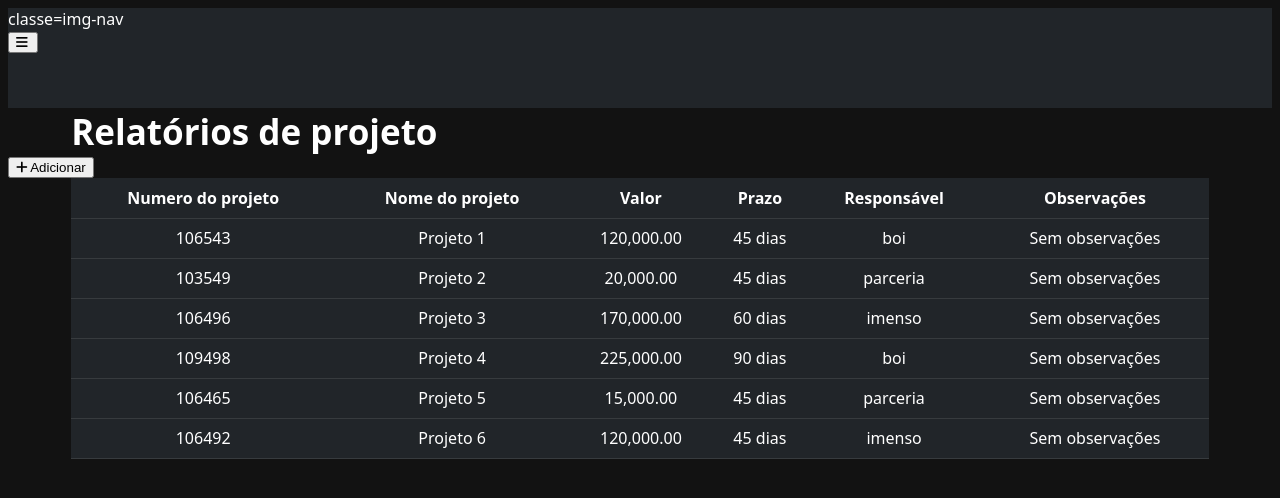
After one commit to PedroOliveira012/SAF, a Django app: page /reports/ in a window 1280 px wide. The commit adds this page. Shown: the top 498 px of the page. Run offline with Django 4.2, Linux system fonts and the light colour scheme.

Commit message:
Atualizações
- Criação dos estilos dos componentes globais
- Inicio do uso do arquivo base.html com inclusao de componentes
- Criação da url para a pagina da lista de relatórios sobre os funcionários

```diff
--- a/base_static/global/css/global-style.css
+++ b/base_static/global/css/global-style.css
@@ -0,0 +1,43 @@
+nav{
+    /* border: 2px solid #fb6a3d; */
+    background: #212529;
+    width: 100%;
+    height: 100px;
+}
+
+body{
+    background: #121212;
+    color: #ffffff;
+    font-family: "system-ui","-apple-system","Segoe UI","Roboto","Helvetica Neue","Noto Sans","Liberation Sans","Arial","sans-serif","Apple Color Emoji","Segoe UI Emoji","Segoe UI Symbol","Noto Color Emoji";
+}
+
+i{
+    margin-right: 2.5px;
+}
+
+table{
+    background: #212529;
+    /* border: 2px solid #00acc0; */
+    width: 90%;
+    margin: 0px auto;
+    border-collapse: collapse;
+}
+
+th, td{
+    /* border: 1px solid red; */
+    text-align: center;
+}
+
+tr{
+    border-bottom: 1px solid #373b3e;
+    height: 40px;
+}
+
+tr:hover{
+    background: #323539;
+}
+
+.page-name{
+    margin: auto  0px auto 5%;
+    font-size: 35px;
+}
--- a/base_templates/global/base.html
+++ b/base_templates/global/base.html
@@ -0,0 +1,10 @@
+<!DOCTYPE html>
+<html lang="en">
+<head>
+    {% include 'dashboard/partials/head.html' %}
+</head>
+<body>
+    {% include 'dashboard/partials/navbar.html' %}
+    {% block 'body-content' %}{% endblock 'body-content' %}
+</body>
+</html>
--- /dev/null
+++ b/dashboard/templates/dashboard/pages/reports.html
@@ -0,0 +1,69 @@
+{% extends 'global/base.html' %}
+{% block 'body-content' %}
+    <div class="title-and-button">
+        <h1 class="page-name">Relatórios de projeto</h1>
+        <button type="button" class="add-report"><i class="fa-solid fa-plus"></i>Adicionar</button>
+    </div>
+    <div class="reports-table">
+        <table>
+            <thead>
+                <th>Numero do projeto</th>
+                <th>Nome do projeto</th>
+                <th>Valor</th>
+                <th>Prazo</th>
+                <th>Responsável</th>
+                <th>Observações</th>
+            </thead>
+            <tbody>
+                <tr>
+                    <td>106543</td>
+                    <td>Projeto 1</td>
+                    <td>120,000.00</td>
+                    <td>45 dias</td>
+                    <td>boi</td>
+                    <td>Sem observações</td>
+                </tr>
+                <tr>
+                    <td>103549</td>
+                    <td>Projeto 2</td>
+                    <td>20,000.00</td>
+                    <td>45 dias</td>
+                    <td>parceria</td>
+                    <td>Sem observações</td>
+                </tr>
+                <tr>
+                    <td>106496</td>
+                    <td>Projeto 3</td>
+                    <td>170,000.00</td>
+                    <td>60 dias</td>
+                    <td>imenso</td>
+                    <td>Sem observações</td>
+                </tr>
+                <tr>
+                    <td>109498</td>
+                    <td>Projeto 4</td>
+                    <td>225,000.00</td>
+                    <td>90 dias</td>
+                    <td>boi</td>
+                    <td>Sem observações</td>
+                </tr>
+                <tr>
+                    <td>106465</td>
+                    <td>Projeto 5</td>
+                    <td>15,000.00</td>
+                    <td>45 dias</td>
+                    <td>parceria</td>
+                    <td>Sem observações</td>
+                </tr>
+                <tr>
+                    <td>106492</td>
+                    <td>Projeto 6</td>
+                    <td>120,000.00</td>
+                    <td>45 dias</td>
+                    <td>imenso</td>
+                    <td>Sem observações</td>
+                </tr>
+            </tbody>
+        </table>
+    </div>
+{% endblock 'body-content' %}
--- a/dashboard/templates/dashboard/partials/head.html
+++ b/dashboard/templates/dashboard/partials/head.html
@@ -1,7 +1,6 @@
 {% load static %}
 <meta charset="UTF-8">
 <meta name="viewport" content="width=device-width, initial-scale=1.0">
-
 <link rel="stylesheet" href="https://cdnjs.cloudflare.com/ajax/libs/font-awesome/6.4.0/css/fontawesome.min.css"
     integrity="sha512-SgaqKKxJDQ/tAUAAXzvxZz33rmn7leYDYfBP+YoMRSENhf3zJyx3SBASt/OfeQwBHA1nxMis7mM3EV/oYT6Fdw=="
     crossorigin="anonymous" referrerpolicy="no-referrer" />
--- /dev/null
+++ b/dashboard/templates/dashboard/partials/navbar.html
@@ -0,0 +1,9 @@
+<nav>
+    <div class="navbar">
+        <div class="img-navbar">
+            classe=img-nav
+            {% comment %} <img src="" alt=""> {% endcomment %}
+        </div>
+        <button type="button" class="sidemenu-button-navbar"><i class="fa-solid fa-bars"></i></button>
+    </div>
+</nav>
--- a/dashboard/urls.py
+++ b/dashboard/urls.py
@@ -3,5 +3,6 @@ from django.urls import path
 from . import views
 
 urlpatterns = [
-    path('dashboard/', views.dashboard)
+    path('dashboard/', views.dashboard),
+    path('reports/', views.reports),
 ]
--- a/dashboard/views.py
+++ b/dashboard/views.py
@@ -4,3 +4,7 @@ from django.shortcuts import render
 # Create your views here.
 def dashboard(request):
     return render(request, 'dashboard/pages/dashboard.html')
+
+
+def reports(request):
+    return render(request, 'dashboard/pages/reports.html')
```
Also changed, not shown: dashboard/templates/dashboard/pages/dashboard.html (+3 -17 lines).
